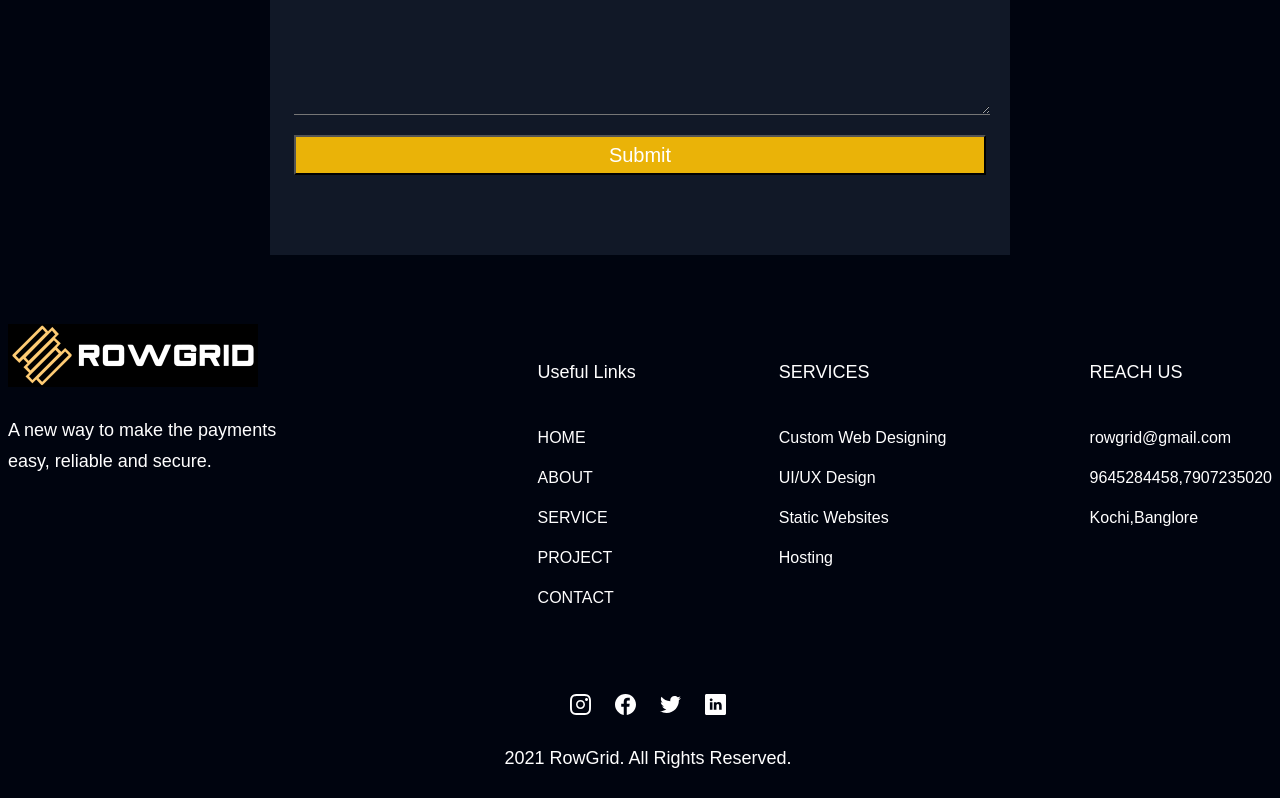
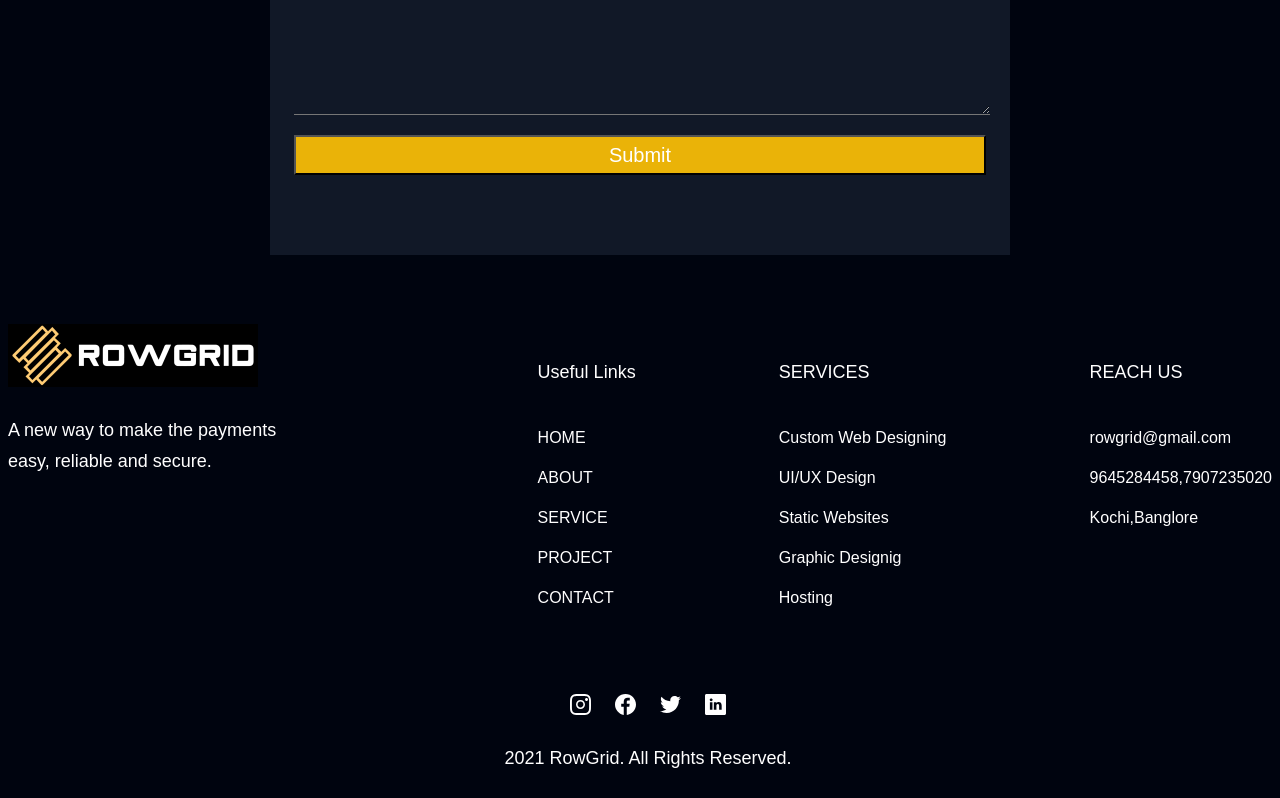
Before and after one commit to Rowgrid/Rowgrid.in, a React (Vite) app: page /contact in a window 1280 px wide. Shown: the part 454-1252 px from the top of the page. Built offline with nearby package versions, Linux system fonts and the light colour scheme; a web font is replaced by a local one.

Commit message:
newcommit

```diff
--- a/src/Components/Home.jsx
+++ b/src/Components/Home.jsx
@@ -55,11 +55,19 @@ const Home = () => {
               alt=""
             />
           </div>
+       <div className="fixed bottom-[30px]  right-[30px]  cursor-pointer">
+        <a href="https://wa.me/9645284458">
+          <img  src="https://clipart.info/images/ccovers/1499955335whatsapp-icon-logo-png.png" width={40} alt="" />
+
+        </a>
+
+       </div>
           <Brand />
         </div>
         <About/>
         <Service/>
         <Project/>
+
       </div>
 
     </>
--- a/src/Links.js
+++ b/src/Links.js
@@ -45,10 +45,10 @@ export const footerLinks = [
         name: "Static Websites",
         link: "https://www.hoobank.com/become-a-partner/",
       },
-      // {
-      //   name: "Resposive Design",
-      //   link: "https://www.hoobank.com/become-a-partner/",
-      // },
+      {
+        name: "Graphic Designig",
+        link: "https://www.hoobank.com/become-a-partner/",
+      },
       {
         name: "Hosting ",
         link: "https://www.hoobank.com/become-a-partner/",
```
